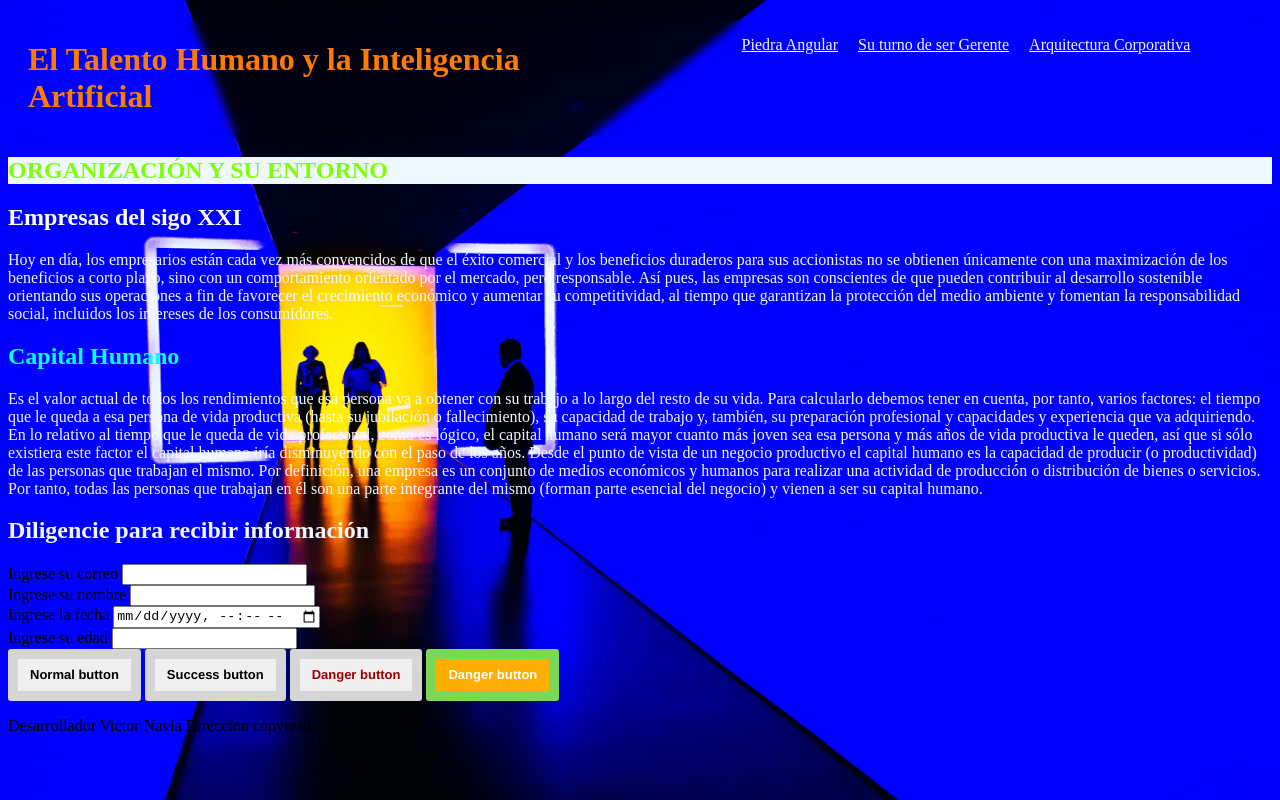
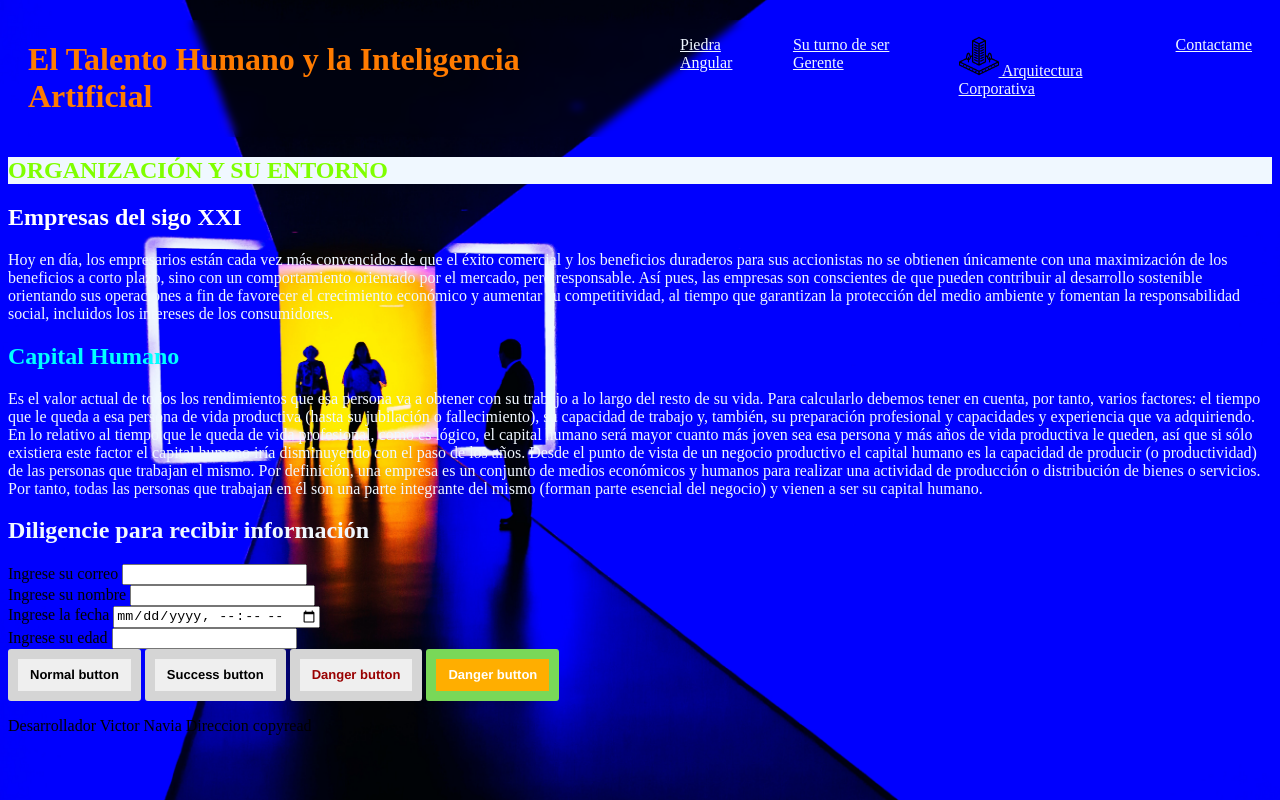
Before and after one commit to vicmana180/Empresa_y_Talento, a plain HTML site: page index.html in a window 1280 px wide. Drawn offline with Linux system fonts and the light colour scheme.

Commit message:
first commit

```diff
--- a/index.html
+++ b/index.html
@@ -29,7 +29,8 @@
 
                 <li><a href="">Piedra Angular</a></li>
                 <li><a href="">Su turno de ser Gerente</a></li>
-                <li><a href="">Arquitectura Corporativa</a></li>
+                <li><a href=""><img class="icono" src="public/arquitecto.png" alt=""> Arquitectura Corporativa</a></li>
+                <li><a href="https://wa.me/573194730772">Contactame</a></li>
 
             </ul >
 
--- a/styles.css
+++ b/styles.css
@@ -51,6 +51,11 @@ ul li a {
 
 }
 
+.icono{
+    width: 40px ;
+    height: 40px;
+}
+
 .button {
     display: inline-block;
     border-radius: 3px;
```
Also changed, not shown: public/arquitecto.png (added).
